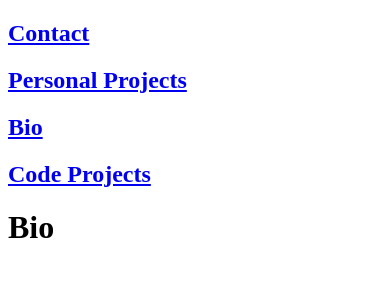
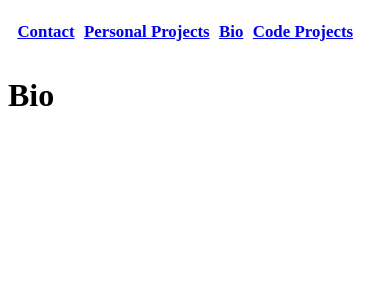
Before and after one commit to NoahDeltoroSmyth/devSite, a React app: page / in a window 390 px wide. Shown: the top 300 px of the page. Built offline with nearby package versions, Linux system fonts and the light colour scheme.

Commit message:
minor css on header. implementing mobile first

```diff
--- /dev/null
+++ b/src/components/Header/Header.css
@@ -0,0 +1,9 @@
+.header {
+  display: flex;
+  justify-content: space-evenly;
+  margin-right: 5vw;
+}
+
+h2 {
+  font-size: 2vh;
+}
--- a/src/components/Header/Header.jsx
+++ b/src/components/Header/Header.jsx
@@ -1,9 +1,11 @@
 import React from 'react';
 import { Link } from 'react-router-dom';
 
+import styles from './Header.css';
+
 const Header = () => {
   return (
-    <div>
+    <div className={styles.header}>
       <Link to="/contact">
         <h2>Contact</h2>
       </Link>
```
